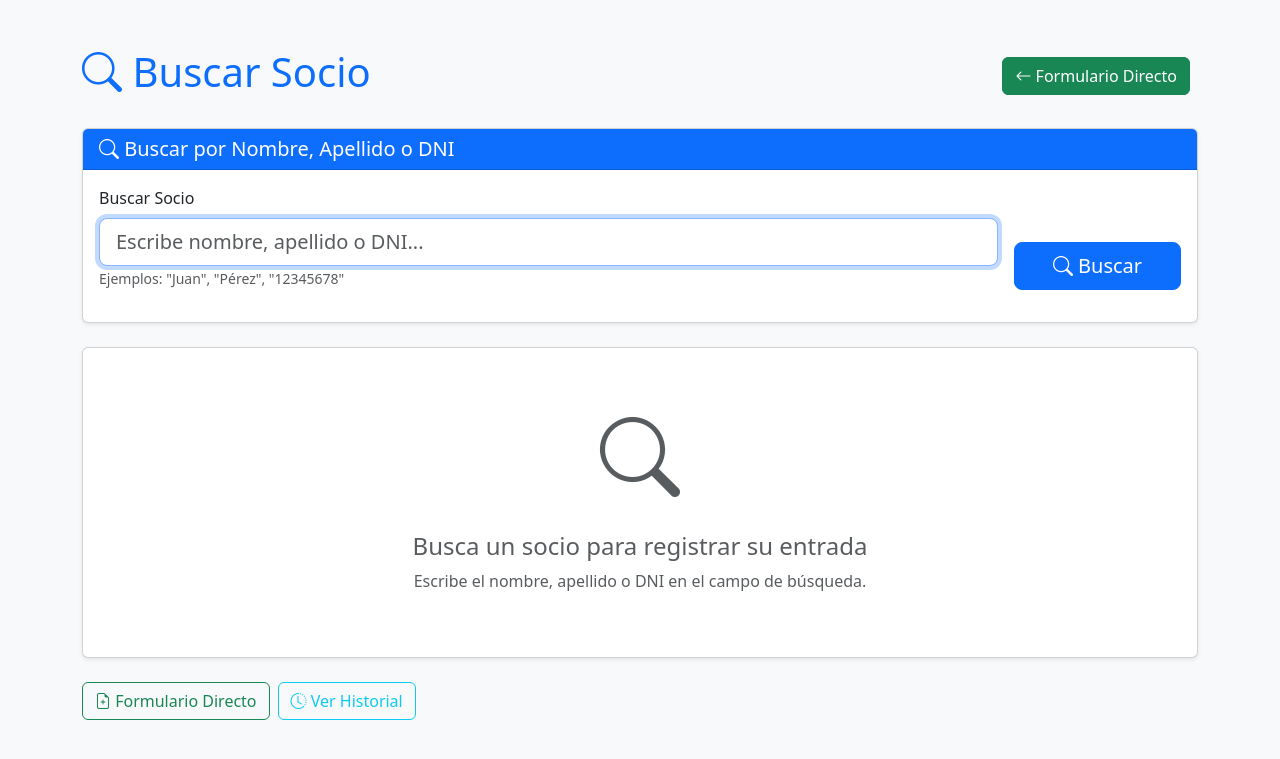
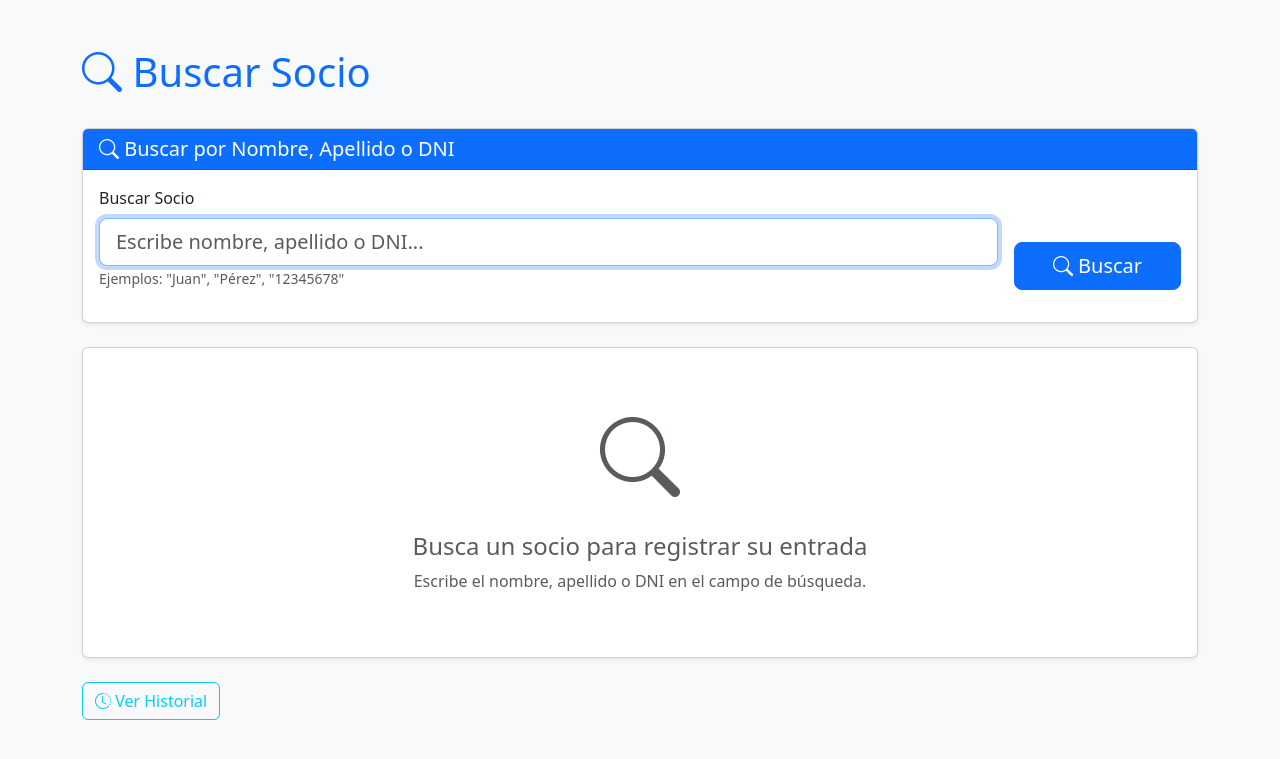
Before and after one commit to Darkohh16/membership_control, a Django app: page /asistencia/buscar/ in a window 1280 px wide. Shown: the top 759 px of the page. Run offline with Django 5.2, Linux system fonts and the light colour scheme.

Commit message:
Feat Asistencia (correcciones de vista, models, views, historial.html y navbar)

```diff
--- a/asistencia/urls.py
+++ b/asistencia/urls.py
@@ -4,9 +4,7 @@ from . import views
 app_name = 'asistencia'
 
 urlpatterns = [
-    path('registrar-form/', views.registrar_asistencia_form, name='registrar_asistencia_form'),
-    path('historial/', views.historial_asistencia, name='historial'),
+    path('', views.historial_asistencia, name='historial'),  # Vista principal
     path('buscar/', views.buscar_socio, name='buscar_socio'),
-    # Cambio importante: ahora usa UUID en vez de username
     path('registrar/<uuid:socio_id>/', views.registrar_asistencia_directo, name='registrar_asistencia_directo'),
 ]
--- a/asistencia/views.py
+++ b/asistencia/views.py
@@ -3,25 +3,6 @@ from django.contrib import messages
 from django.db.models import Q
 from .models import Asistencia
 from socios.models import Socio
-from .forms import RegistrarAsistenciaForm
-
-
-def registrar_asistencia_form(request):
-    """Vista con formulario para registrar asistencia"""
-    if request.method == "POST":
-        form = RegistrarAsistenciaForm(request.POST)
-        if form.is_valid():
-            asistencia = form.save()
-            socio = asistencia.socio
-            messages.success(
-                request,
-                f"✅ Asistencia registrada para {socio.nombre} {socio.apellido}"
-            )
-            return redirect("asistencia:registrar_asistencia_form")
-    else:
-        form = RegistrarAsistenciaForm()
-
-    return render(request, "asistencia/registrar_asistencia.html", {"form": form})
 
 
 def historial_asistencia(request):
--- a/templates/asistencia/buscar_socio.html
+++ b/templates/asistencia/buscar_socio.html
@@ -15,11 +15,6 @@
             <h1 class="text-primary">
                 <i class="bi bi-search"></i> Buscar Socio
             </h1>
-            <div>
-                <a href="{% url 'asistencia:registrar_asistencia_form' %}" class="btn btn-success me-2">
-                    <i class="bi bi-arrow-left"></i> Formulario Directo
-                </a>
-            </div>
         </div>
 
         <!-- Mensajes -->
@@ -145,11 +140,8 @@
         </div>
         {% endif %}
 
-        <!-- Botones de navegación -->
-        <div class="mt-4 d-flex gap-2">
-            <a href="{% url 'asistencia:registrar_asistencia_form' %}" class="btn btn-outline-success">
-                <i class="bi bi-file-earmark-plus"></i> Formulario Directo
-            </a>
+        <!-- Botón de navegación -->
+        <div class="mt-4">
             <a href="{% url 'asistencia:historial' %}" class="btn btn-outline-info">
                 <i class="bi bi-clock-history"></i> Ver Historial
             </a>
--- a/templates/navbar.html
+++ b/templates/navbar.html
@@ -16,6 +16,12 @@
             <path stroke-linecap="round" stroke-linejoin="round" stroke-width="2" d="M17 20h5v-2a3 3 0 00-5.356-1.857M17 20H7m10 0v-2c0-.656-.126-1.283-.356-1.857M7 20H2v-2a3 3 0 015.356-1.857M7 20v-2c0-.656.126-1.283.356-1.857m0 0a5.002 5.002 0 019.288 0M15 7a3 3 0 11-6 0 3 3 0 016 0zm6 3a2 2 0 11-4 0 2 2 0 014 0zM7 10a2 2 0 11-4 0 2 2 0 014 0z"></path>
           </svg>
           Socios
+        </a>
+        <a href="{% url 'asistencia:historial' %}" class="text-gray-700 hover:text-blue-600 transition font-medium">
+          <svg class="w-4 h-4 inline-block mr-1" fill="none" stroke="currentColor" viewBox="0 0 24 24">
+            <path stroke-linecap="round" stroke-linejoin="round" stroke-width="2" d="M12 8v4l3 3m6-3a9 9 0 11-18 0 9 9 0 0118 0z"></path>
+          </svg>
+          Asistencia
         </a>
         <a href="{% url 'listar_tipos' %}" class="text-gray-700 hover:text-blue-600 transition font-medium">
           <svg class="w-4 h-4 inline-block mr-1" fill="none" stroke="currentColor" viewBox="0 0 24 24">
```
Also changed, not shown: templates/asistencia/historial.html (+4 -12 lines).
